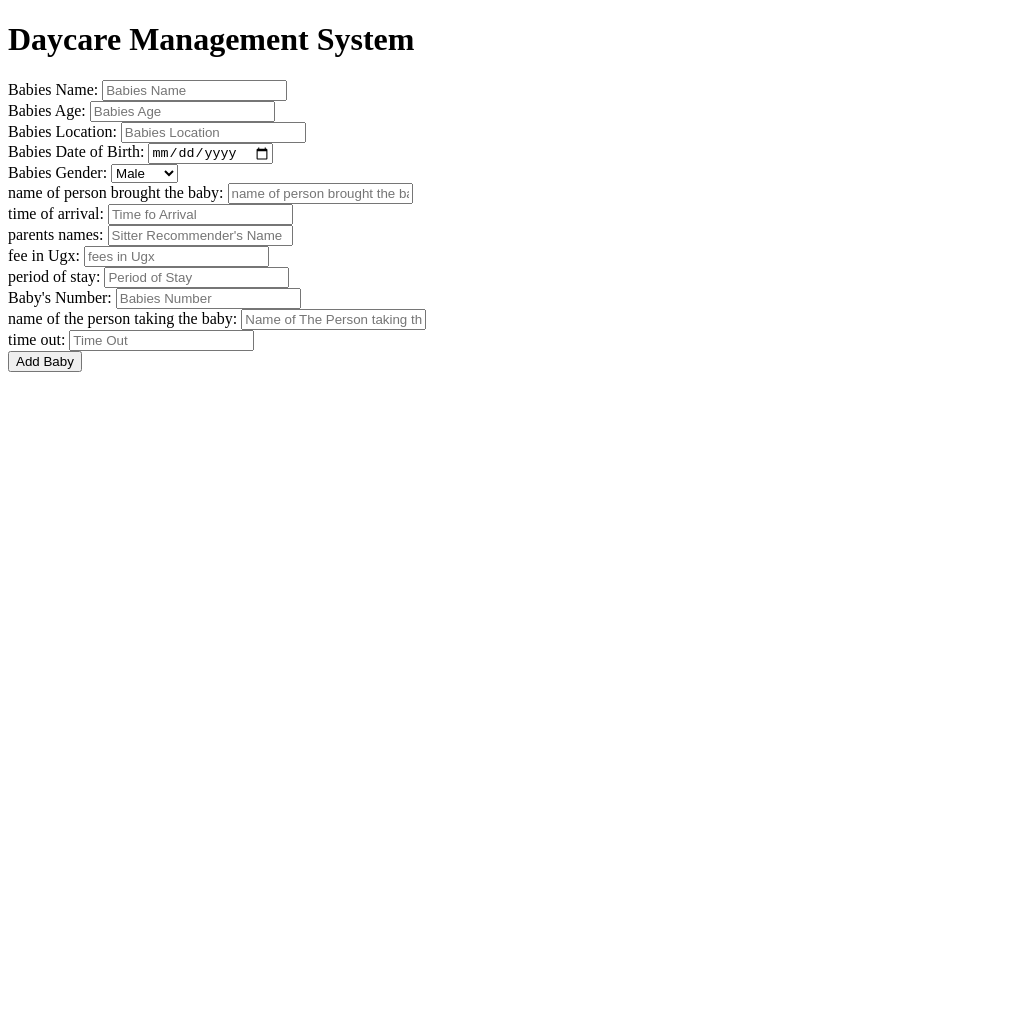
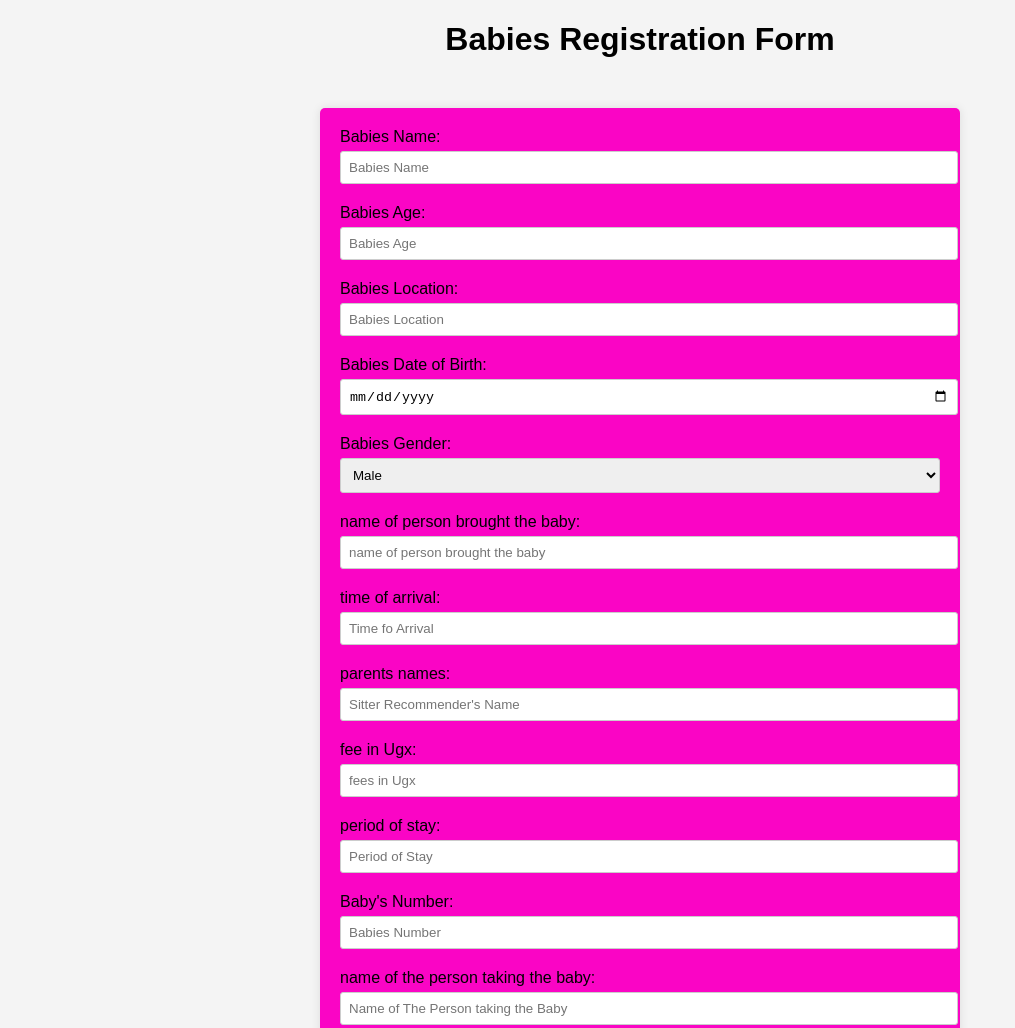
Before and after one commit to intro-to/DAYSTAR, a plain HTML site: page babies.html in a window 1280 px wide. Shown: the top 1028 px of the page, without its empty margins (0-1015 px from the left). Before the commit the page ends 800 px from the top, so only its background shows below. Drawn offline with nearby package versions, Linux system fonts and the light colour scheme.

Commit message:
add changes and files

```diff
--- a/babies.html
+++ b/babies.html
@@ -3,29 +3,41 @@
 <!DOCTYPE html>
 <html lang="en">
   <head>
-  <meta charset="UTF-8">
-  <meta name="viewport" content="width=device-width, initial-scale=1.0">
+    <meta charset="UTF-8" />
+    <meta name="viewport" content="width=device-width, initial-scale=1.0" />
     <title>Daycare Management System</title>
+    <link rel="stylesheet" href="style.css" />
+  </head>
 
-</head>
   <body>
-  <h1>Daycare Management System</h1>
+    <h1>Babies Registration Form</h1>
+    <div class="container">
       <form id="babiesForm">
         <div class="form-group">
           <label for="name">Babies Name:</label>
-      <input type="text" id="name" placeholder="Babies Name" required>
+          <input type="text" id="name" placeholder="Babies Name" required />
         </div>
         <div class="form-group">
           <label for="age">Babies Age:</label>
-      <input type="number" id="age" placeholder="Babies Age" required>
+          <input type="number" id="age" placeholder="Babies Age" required />
         </div>
         <div class="form-group">
           <label for="location">Babies Location:</label>
-      <input type="text" id="location" placeholder="Babies Location" required>
+          <input
+            type="text"
+            id="location"
+            placeholder="Babies Location"
+            required
+          />
         </div>
         <div class="form-group">
           <label for="dob">Babies Date of Birth:</label>
-      <input type="date" id="dob" placeholder="Babies Date of Birth" required>
+          <input
+            type="date"
+            id="dob"
+            placeholder="Babies Date of Birth"
+            required
+          />
         </div>
         <div class="form-group">
           <label for="gender">Babies Gender:</label>
@@ -36,39 +48,66 @@
         </div>
         <div class="form-group">
           <label for="name">name of person brought the baby:</label>
-      <input type="text" id="nextOfKin" placeholder="name of person brought the baby" required>
+          <input
+            type="text"
+            id="nextOfKin"
+            placeholder="name of person brought the baby"
+            required
+          />
         </div>
         <div class="form-group">
           <label for="time of arrival">time of arrival:</label>
-      <input type="text" id="time" placeholder="Time fo Arrival" required>
+          <input type="text" id="time" placeholder="Time fo Arrival" required />
         </div>
         <div class="form-group">
           <label for="parentsName">parents names:</label>
-      <input type="text" id="recommendersName" placeholder="Sitter Recommender's Name" required>
+          <input
+            type="text"
+            id="recommendersName"
+            placeholder="Sitter Recommender's Name"
+            required
+          />
         </div>
         <div class="form-group">
           <label for="fees in Ugx">fee in Ugx:</label>
-      <input type="text" id="fees" placeholder="fees in Ugx" required>
+          <input type="text" id="fees" placeholder="fees in Ugx" required />
         </div>
         <div class="form-group">
           <label for="period of stay">period of stay:</label>
-      <input type="text" id="period of stay" placeholder="Period of Stay" required>
+          <input
+            type="text"
+            id="period of stay"
+            placeholder="Period of Stay"
+            required
+          />
         </div>
         <div class="form-group">
           <label for="babiesNumber">Baby's Number:</label>
-      <input type="text" id="babiesNumber" placeholder="Babies Number" required>
+          <input
+            type="text"
+            id="babiesNumber"
+            placeholder="Babies Number"
+            required
+          />
         </div>
         <div class="form-group">
-      <label for="name of the person taking the baby">name of the person taking the baby:</label>
-      <input type="text" id="name" placeholder="Name of The Person taking the Baby" required>
+          <label for="name of the person taking the baby"
+            >name of the person taking the baby:</label
+          >
+          <input
+            type="text"
+            id="name"
+            placeholder="Name of The Person taking the Baby"
+            required
+          />
         </div>
         <div class="form-group">
           <label for="time out">time out:</label>
-        <input type="number" id="Time" placeholder="Time Out" required>
+          <input type="number" id="Time" placeholder="Time Out" required />
         </div>
         <button type="submit">Add Baby</button>
       </form>
-
+    </div>
 
     <div id="babyList"></div>
 
--- /dev/null
+++ b/style.css
@@ -0,0 +1,51 @@
+body {
+    font-family: Arial, sans-serif;
+    background-color: #f4f4f4;
+    margin: 0;
+    padding: 0;
+  }
+
+  .container {
+    max-width: 600px;
+    margin: 50px auto;
+    background-color: #fa05c5;
+    border-radius: 5px;
+    box-shadow: 0 0 10px rgba(0, 0, 0, 0.1);
+    padding: 20px;
+  }
+
+  h1 {
+    text-align: center;
+  }
+
+  .form-group {
+    margin-bottom: 20px;
+  }
+
+  label {
+    display: block;
+    margin-bottom: 5px;
+  }
+
+  input[type="text"],
+  input[type="number"],
+  input[type="date"],
+  select {
+    width: 100%;
+    padding: 8px;
+    border: 1px solid #ccc;
+    border-radius: 3px;
+  }
+
+  button[type="submit"] {
+    background-color: #4caf50;
+    color: #fff;
+    border: none;
+    padding: 10px 20px;
+    cursor: pointer;
+    border-radius: 3px;
+  }
+
+  button[type="submit"]:hover {
+    background-color: #45a049;
+  }
--- a/styles.css
+++ b/styles.css
@@ -16,6 +16,7 @@ header {
     max-width: 800px;
     margin: 20px auto;
     padding: 0 20px;
+    background-color: rgb(149, 66, 226);
 }
 
 h1, h2, h3 {
@@ -24,7 +25,7 @@ h1, h2, h3 {
 }
 
 nav {
-    background-color: #444;
+    background-color: #fcb8f6;
     color: #fff;
     padding: 10px;
 }
```
Also changed, not shown: daycare.html (+1 -6 lines), homepage.html (+1 -1 lines), log.html (added, +103 -0 lines), login.html (deleted, +0 -27 lines), login.js (deleted, +0 -30 lines), procurement.html (+1 -1 lines), quiz.html (+1 -1 lines), sign.html (added, +103 -0 lines), sitters.html (+57 -15 lines). Lines whose indentation alone changed are shown as unchanged.
